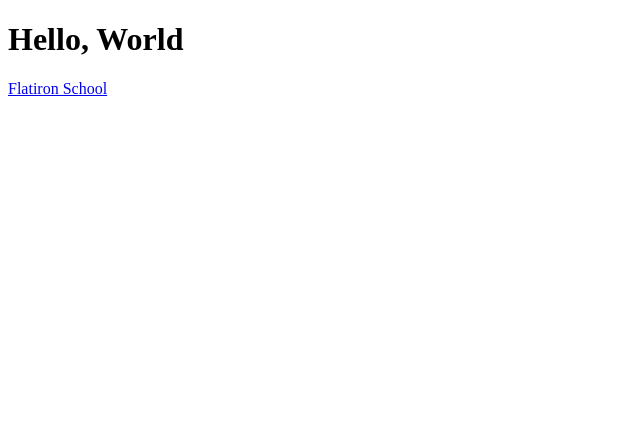
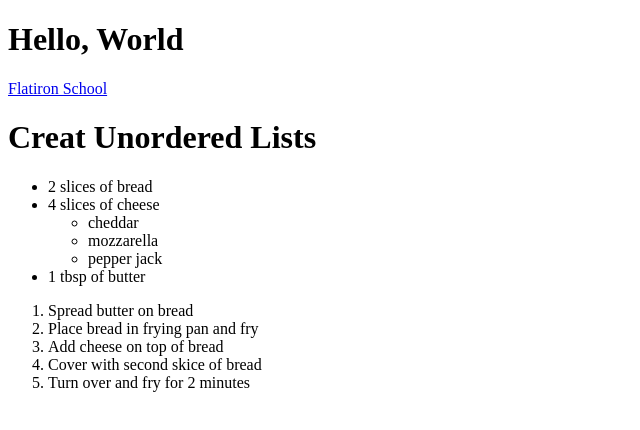
Before and after one commit to Muthomi254/phase0, a plain HTML site: page index.html in a window 1280 px wide. Shown: the whole page, without its empty margins (0-640 px from the left). Drawn offline with Linux system fonts and the light colour scheme.

Commit message:
Completed assignment

```diff
--- a/index.html
+++ b/index.html
@@ -4,3 +4,24 @@
 
 <h1>Hello, World</h1>
 <a href="https://flatironschool.com">Flatiron School</a>
+
+<h1>Creat Unordered Lists</h1>
+
+<ul>
+  <li>2 slices of bread</li>
+  <li>4 slices of cheese</li>
+  <ul>
+    <li>cheddar</li>
+    <li>mozzarella</li>
+    <li>pepper jack</li>
+  </ul>
+  <li>1 tbsp of butter</li>
+  </ul>
+
+  <ol>
+    <li>Spread butter on bread</li>
+    <li>Place bread in frying pan and fry</li>
+    <li>Add cheese on top of bread</li>
+    <li>Cover with second skice of bread</li>
+    <li>Turn over and fry for 2 minutes</li>
+  </ol>
```
